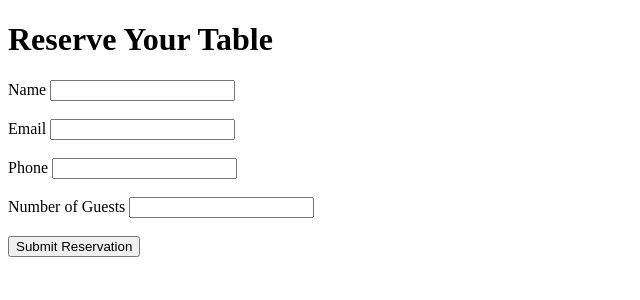
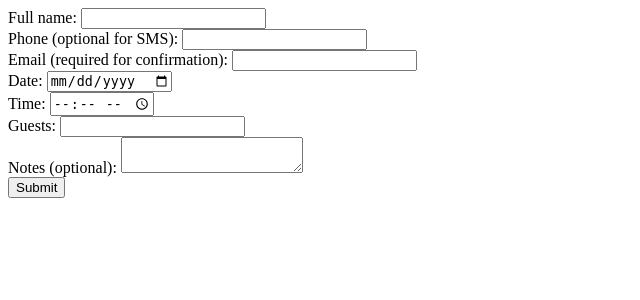
Before and after one commit to rotss2/DineTable, a Python web app: template templates/public_reserve.html in a window 1280 px wide. Shown: the top 300 px of the page, without its empty margins (0-640 px from the left). Run offline with Jinja, Linux system fonts and the light colour scheme; the template is opened without the code that fills it, so the values that code supplies are empty.

Commit message:
Update public_reserve.html

```diff
--- a/templates/public_reserve.html
+++ b/templates/public_reserve.html
@@ -1,26 +1,40 @@
-<!DOCTYPE html>
-<html lang="en">
-<head>
-    <meta charset="UTF-8">
-    <meta name="viewport" content="width=device-width, initial-scale=1.0">
-    <title>Reserve a Table</title>
-</head>
-<body>
-    <h1>Reserve Your Table</h1>
-    <form method="POST">
-        <label for="name">Name</label>
-        <input type="text" id="name" name="name" required><br><br>
+<form method="POST" action="{{ url_for('public_reserve') }}">
+    <div>
+        <label for="name">Full name:</label>
+        <input type="text" id="name" name="name" required>
+    </div>
 
-        <label for="email">Email</label>
-        <input type="email" id="email" name="email" required><br><br>
+    <div>
+        <label for="phone">Phone (optional for SMS):</label>
+        <input type="text" id="phone" name="phone">
+    </div>
 
-        <label for="phone">Phone</label>
-        <input type="text" id="phone" name="phone" required><br><br>
+    <div>
+        <label for="email">Email (required for confirmation):</label>
+        <input type="email" id="email" name="email" required>
+    </div>
 
-        <label for="guests">Number of Guests</label>
-        <input type="number" id="guests" name="guests" required><br><br>
+    <div>
+        <label for="date">Date:</label>
+        <input type="date" id="date" name="date" required>
+    </div>
 
-        <button type="submit">Submit Reservation</button>
-    </form>
-</body>
-</html>
+    <div>
+        <label for="time">Time:</label>
+        <input type="time" id="time" name="time" required>
+    </div>
+
+    <div>
+        <label for="guests">Guests:</label>
+        <input type="number" id="guests" name="guests" required>
+    </div>
+
+    <div>
+        <label for="notes">Notes (optional):</label>
+        <textarea id="notes" name="notes"></textarea>
+    </div>
+
+    <div>
+        <button type="submit">Submit</button>
+    </div>
+</form>
```
